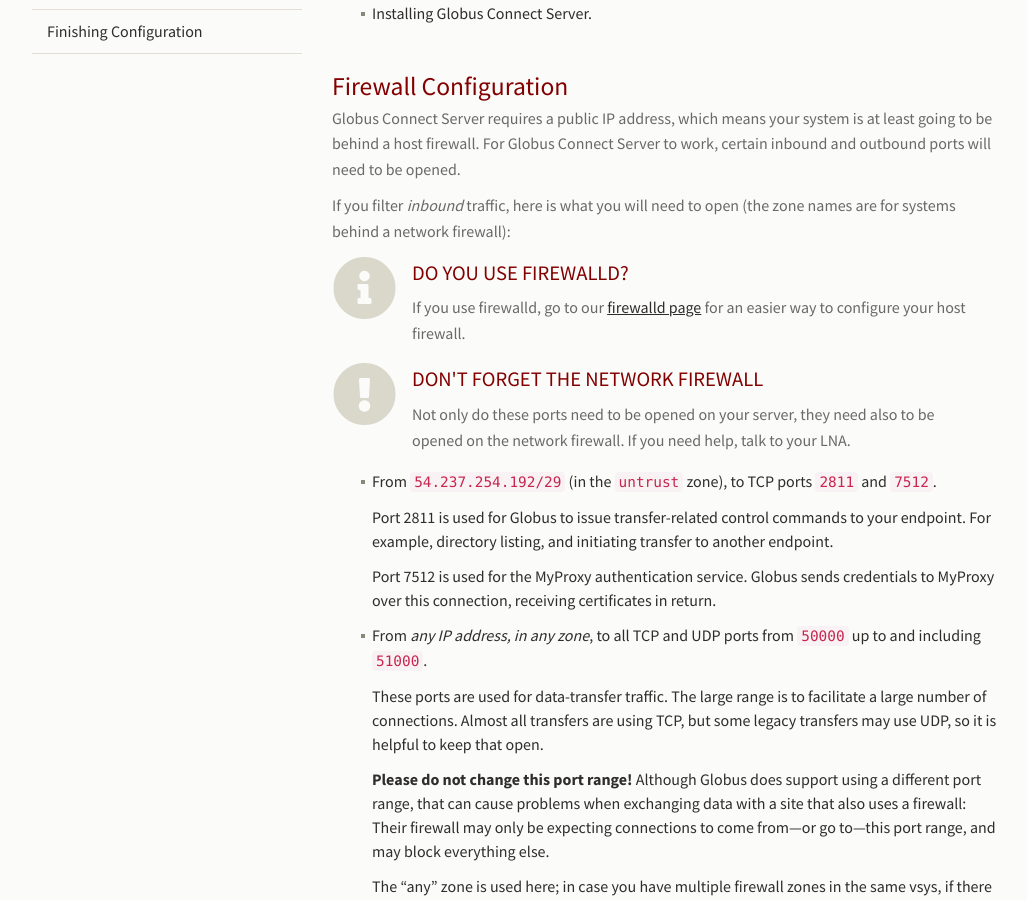
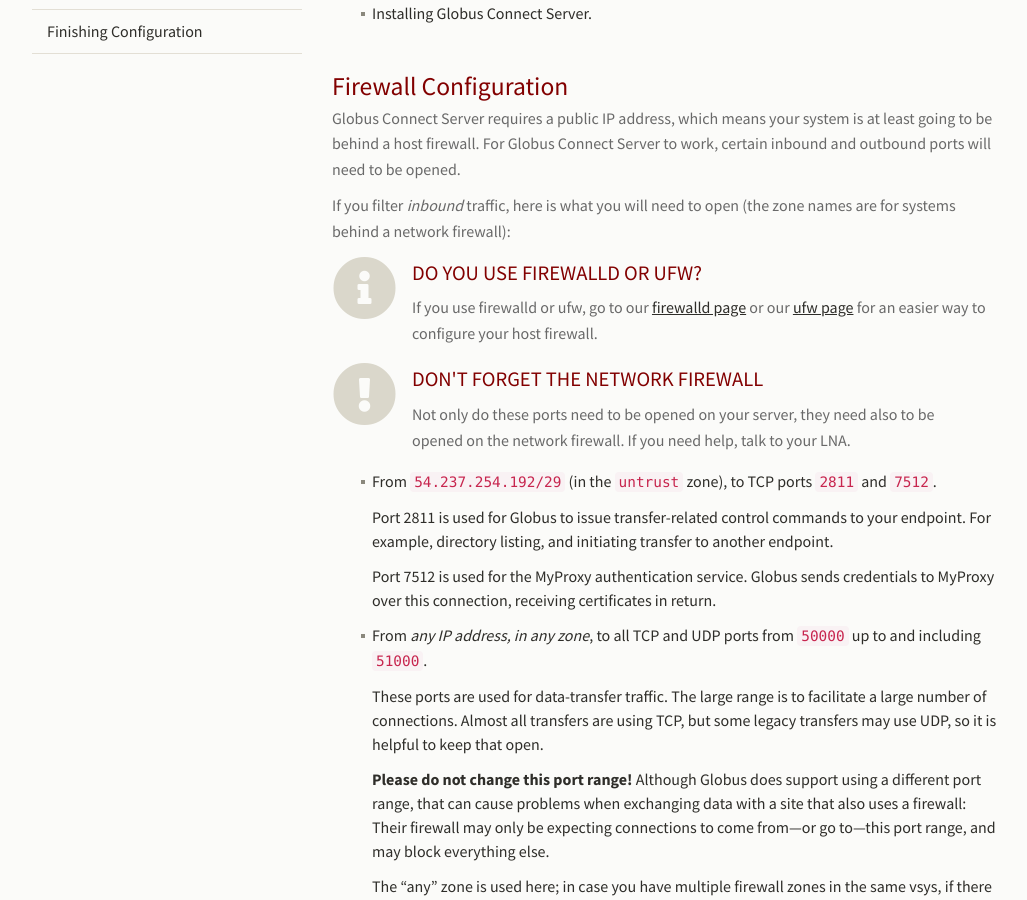
Before and after one commit to stanford-rc/globus.stanford.edu, a Jekyll site: the page built from server/install.md, in a window 1280 px wide and 900 px high, scrolled down 674 px. Shown: the whole window, without its empty margins (23-1050 px from the left). Built offline with Jekyll 4.4.1, drawn with Linux system fonts in a browser that asks for light colours; nearby versions of some CDN libraries; comment, search, counter and statistics services are not loaded.

Commit message:
Add page on ufw firewall configuration
Closes #33

```diff
--- a/server/install.md
+++ b/server/install.md
@@ -40,8 +40,8 @@ If you filter _inbound_ traffic, here is what you will need to open (the zone
 names are for systems behind a network firewall):
 
 {% include info-box.html
-   header="Do you use firewalld?"
-   content="If you use firewalld, go to our <a href=\"firewalld.html\">firewalld page</a> for an easier way to configure your host firewall."
+   header="Do you use firewalld or ufw?"
+   content="If you use firewalld or ufw, go to our <a href=\"firewalld.html\">firewalld page</a> or our <a href=\"ufw.html\">ufw page</a> for an easier way to configure your host firewall."
 %}
 
 {% include info-box.html
```
Also changed, not shown: server/ufw.md (added, +44 -0 lines).
